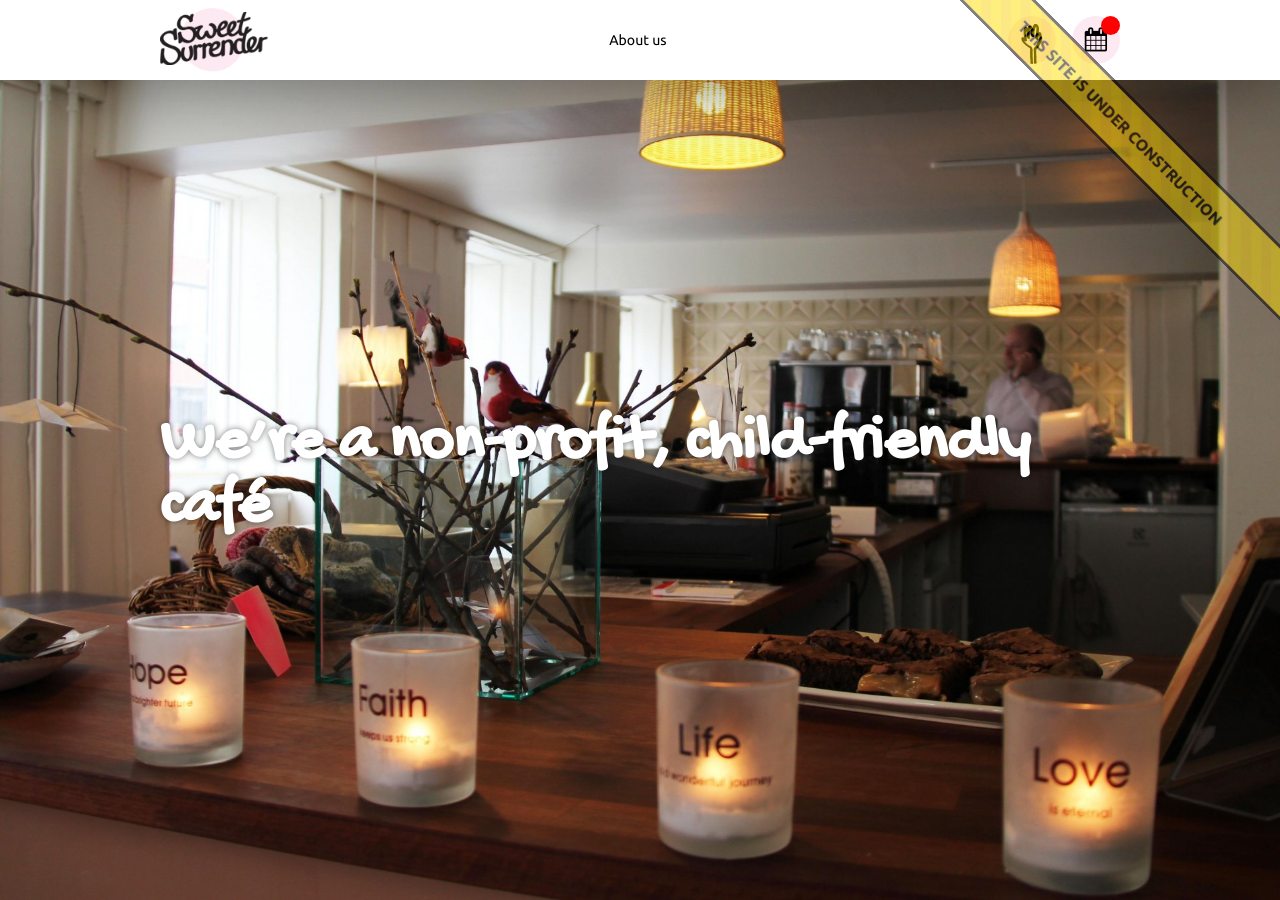
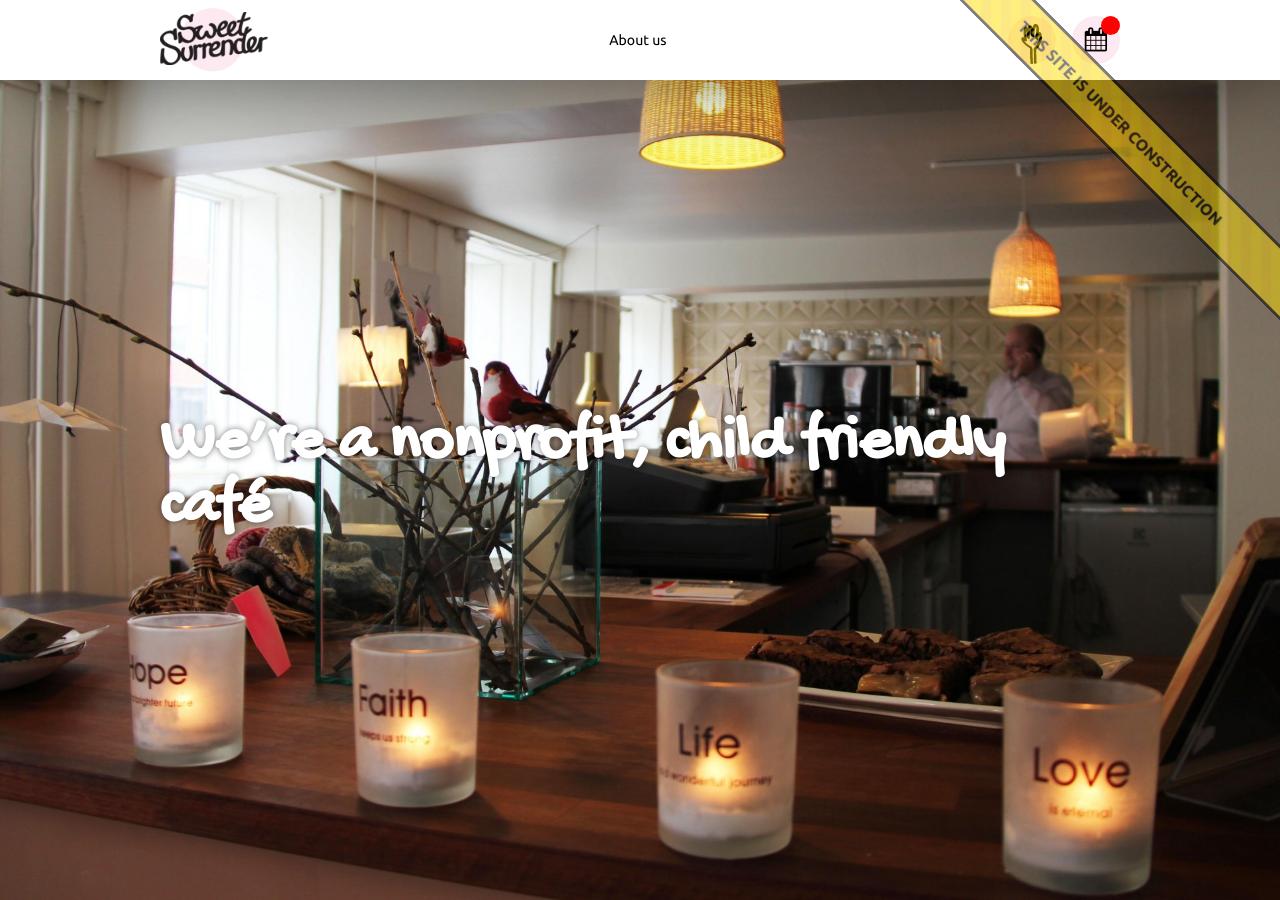
Before and after one commit to sweetsurrenderdk/sweetsurrenderdk.github.io, a Jekyll site: the page built from content/en/75fb3bd6e8d858ca23300c720820d60467289a46.md, in a window 1280 px wide and 900 px high. Built offline with Jekyll 4.4.1, drawn with Linux system fonts in a browser that asks for light colours.

Commit message:
Commit from Endomon CMS

```diff
--- a/content/en/75fb3bd6e8d858ca23300c720820d60467289a46.md
+++ b/content/en/75fb3bd6e8d858ca23300c720820d60467289a46.md
@@ -6,7 +6,9 @@ sections:
         -
             template: fullHeightBanner
             backgroundImage: b66ba8f6703592bb5a2d2d01a3e18b0500db998b
-            text: '# We''re a non-profit, child-friendly café'
+            text: '# We''re a nonprofit, child friendly café'
+            button:
+                target: _self
     schemaBindings:
         - f84c8965eebe4f899d6fe60a8c1d5f3622d4af7f
 meta:
```
